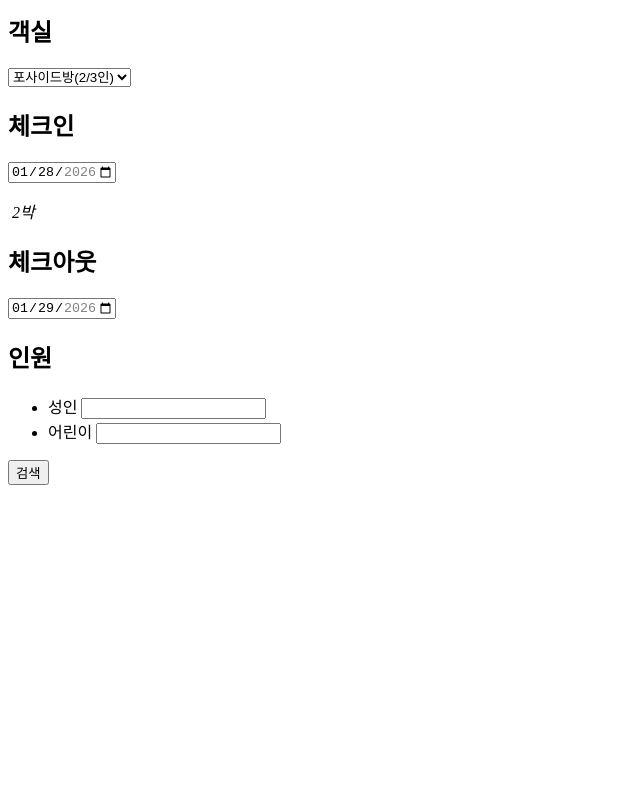
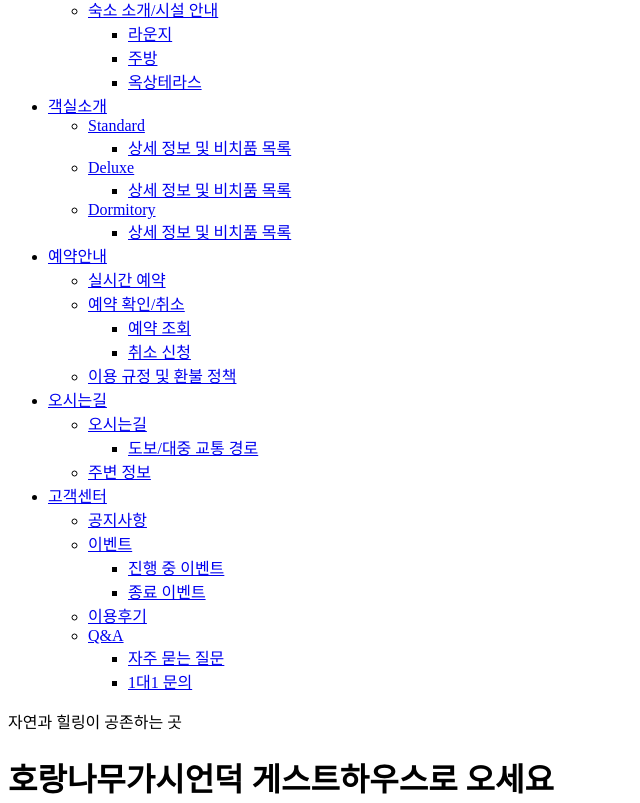
Before and after one commit to uu22347/horang_hill, a plain HTML site: page index.html in a window 1280 px wide. Shown: the part 116-919 px from the top of the page, without its empty margins (0-640 px from the left). Before the commit the page ends 800 px from the top, so only its background shows below. Drawn offline with Linux system fonts and the light colour scheme.

Commit message:
헤더 주메뉴+보조메뉴

```diff
--- a/index.html
+++ b/index.html
@@ -10,7 +10,83 @@
 </head>
 <body>
     <div id="wrap">
-        <header></header>
+        <header>
+            <h1><a href="#"><img src="#" alt="호랑가시나무게스트하우스"></a></h1>
+            <nav>
+                <ul id="gnb">
+                    <li><a href="#">호랑가시나무언덕 소개</a>
+                        <ul class="gnb_depth2">
+                            <li><a href="#">숙소 소개/시설 안내</a>
+                                <ul class="gnb_depth3">
+                                    <li><a href="#">라운지</a></li>
+                                    <li><a href="#">주방</a></li>
+                                    <li><a href="#">옥상테라스</a></li>
+                                </ul><!-- e:depth3 소개 -->
+                            </li>
+                        </ul><!-- e:depth2 소개 -->
+                    </li>
+                    <li><a href="#">객실소개</a>
+                        <ul class="gnb_depth2">
+                            <li><a href="#">Standard</a>
+                                <ul class="gnb_depth3">
+                                    <li><a href="#">상세 정보 및 비치품 목록</a></li>
+                                </ul>
+                            </li>
+                            <li><a href="#">Deluxe</a>
+                                <ul class="gnb_depth3">
+                                    <li><a href="#">상세 정보 및 비치품 목록</a></li>
+                                </ul>
+                            </li>
+                            <li><a href="#">Dormitory</a>
+                                <ul class="gnb_depth3">
+                                    <li><a href="#">상세 정보 및 비치품 목록</a></li>
+                                </ul>
+                            </li>
+                        </ul><!-- e:depth2 소개 -->
+                    </li>
+                    <li><a href="#">예약안내</a>
+                        <ul class="gnb_depth2">
+                            <li><a href="#">실시간 예약</a></li>
+                            <li><a href="#">예약 확인/취소</a>
+                                <ul class="gnb_depth3">
+                                    <li><a href="#">예약 조회</a></li>
+                                    <li><a href="#">취소 신청</a></li>
+                                </ul><!-- e:depth3 소개 -->
+                            </li>
+                            <li><a href="#">이용 규정 및 환불 정책</a></li>
+                        </ul><!-- e:depth2 소개 -->
+                    </li>
+                    <li><a href="#">오시는길</a>
+                        <ul class="gnb_depth2">
+                            <li><a href="#">오시는길</a>
+                                <ul class="gnb_depth3">
+                                    <li><a href="#">도보/대중 교통 경로</a></li>
+                                </ul>
+                            </li>
+                            <li><a href="#">주변 정보</a></li>
+                        </ul><!-- e:depth2 소개 -->
+                    </li>
+                    <li><a href="#">고객센터</a>
+                        <ul class="gnb_depth2">
+                            <li><a href="#">공지사항</a></li>
+                            <li><a href="#">이벤트</a>
+                                <ul class="gnb_depth3">
+                                    <li><a href="#">진행 중 이벤트</a></li>
+                                    <li><a href="#">종료 이벤트</a></li>
+                                </ul>
+                            </li>
+                            <li><a href="#">이용후기</a></li>
+                            <li><a href="#">Q&A</a>
+                                <ul class="gnb_depth3">
+                                    <li><a href="#">자주 묻는 질문</a></li>
+                                    <li><a href="#">1대1 문의</a></li>
+                                </ul>
+                            </li>
+                        </ul><!-- e:depth2 소개 -->
+                    </li>
+                </ul>
+            </nav>
+        </header>
         <main>
             <!-- 1. hero배너 + 검색폼 -->
             <div id="hero_bnr">
@@ -44,7 +120,7 @@
                             </p>
                         </div>
                         <div class="day">
-                            <img src="" alt="">
+                            <img src="#" alt="">
                             <em>2박</em>
                         </div>
                         <div class="out">
@@ -64,11 +140,11 @@
                         <ul class="number">
                             <li>
                                 <label for="adult">성인</label>
-                                <input type="number" id="adult" name="adult" value="=1">
+                                <input type="number" id="adult" name="adult" value="1">
                             </li>
                             <li>
                                 <label for="kid">어린이</label>
-                                <input type="number" id="kid" name="kid" value="=1">
+                                <input type="number" id="kid" name="kid" value="1">
                             </li>
                         </ul>
                     </div>
```
